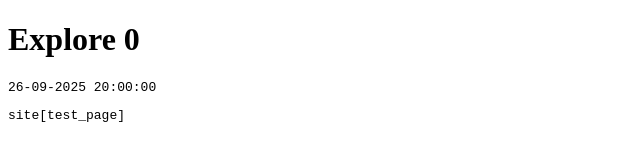
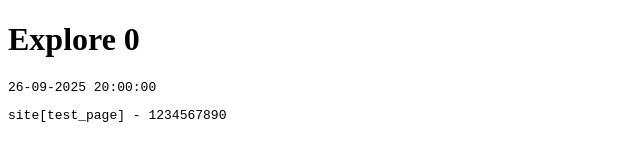
Before and after one commit to medicblog/explorv, a plain HTML site: page public/index.html in a window 1280 px wide. Shown: the whole page, without its empty margins (0-640 px from the left). Drawn offline with Linux system fonts and the light colour scheme.

Commit message:
Updated index.html (2)

```diff
--- a/public/index.html
+++ b/public/index.html
@@ -10,7 +10,7 @@
     <div class="page">
         <h1>Explore 0</h1>
         <pre>26-09-2025 20:00:00</pre>
-        <pre>site[test_page]</pre>
+        <pre>site[test_page] - 1234567890</pre>
     </div>
 </body>
 </html>
```
Also changed, not shown: 1 other file.
